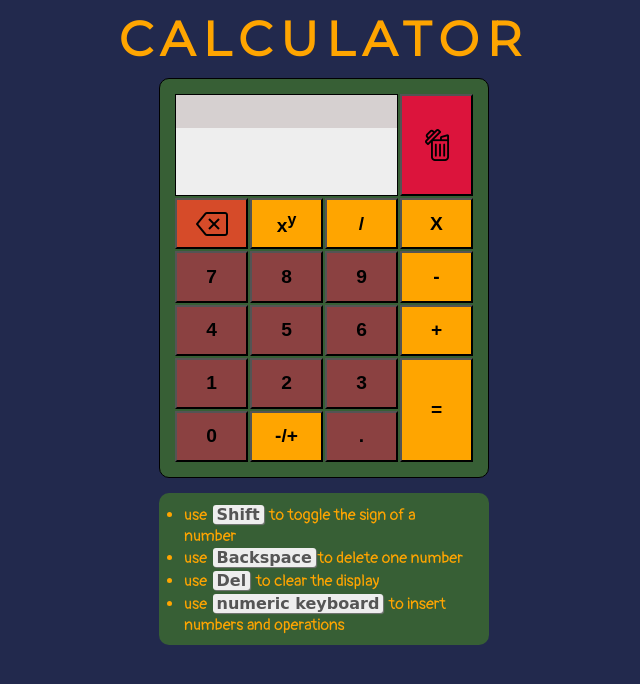
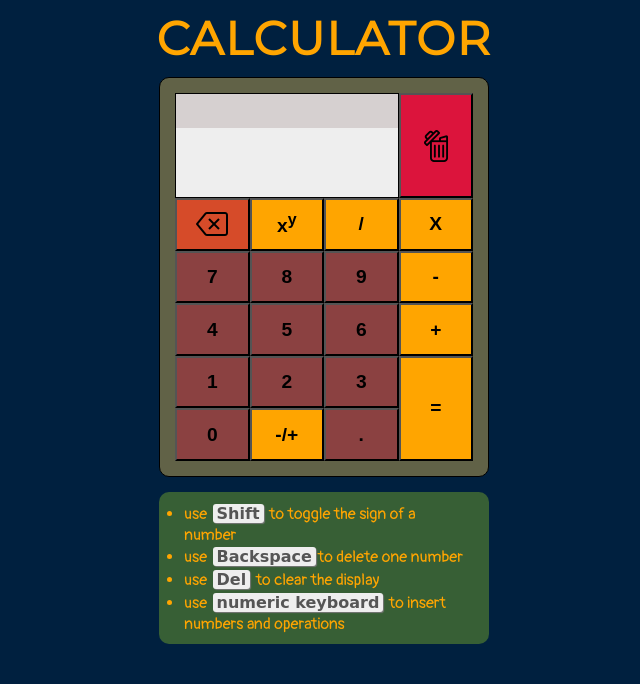
Before and after one commit to RedyRI/calculator, a plain HTML site: page index.html in a window 1280 px wide. Shown: the whole page, without its empty margins (316-956 px from the left). Drawn offline with Linux system fonts and the light colour scheme; a web font is replaced by a local one.

Commit message:
finishing some style touches

```diff
--- a/style.css
+++ b/style.css
@@ -5,14 +5,14 @@
 }
 
 body {
-    background-color: rgb(34, 41, 77);
+    background-color: #00203FFF;
 }
 
 h1 {
     text-align: center;
     margin: 10px;
-    font-size: 3rem;
-    letter-spacing: 0.5rem;
+    font-size: 2.9rem;
+    letter-spacing: 0.1rem;
     font-family: "Montserrat";
     color: orange;
 }
@@ -39,8 +39,7 @@ kbd {
 }
 
 .calculator {
-    background-color: rgb(187, 185, 185);
-    background-color: hsl(117, 29%, 29%);
+    background-color: #616247FF;
     border-radius: 10px;
     padding: 15px;
     width: 330px;
@@ -59,7 +58,7 @@ kbd {
         "zero sign dot equal"
     ;
     text-align: center;
-    gap: 2px;
+    gap: 0px;
 }
 
 .display > .visualization {
```
